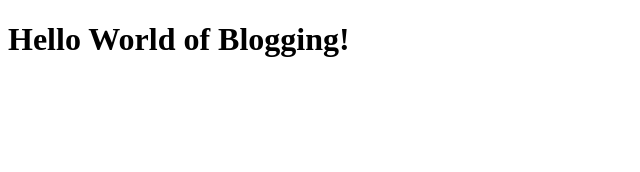
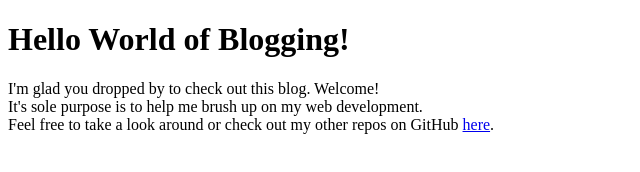
Before and after one commit to FunSizedHI/PracticeBlog, a plain HTML site: page index.html in a window 1280 px wide. Shown: the whole page, without its empty margins (0-640 px from the left). Drawn offline with Linux system fonts and the light colour scheme.

Commit message:
welcome text

```diff
--- a/index.html
+++ b/index.html
@@ -7,6 +7,11 @@
   <header></header>
   <body>
     <h1>Hello World of Blogging!</h1>
+    <p>
+      I'm glad you dropped by to check out this blog. Welcome!
+      <br>It's sole purpose is to help me brush up on my web development.
+      <br>Feel free to take a look around or check out my other repos on GitHub <a href="https://github.com/FunSizedHI" target="_blank">here</a>.
+    </p>
   </body>
   <footer></footer>
 </html>
```
